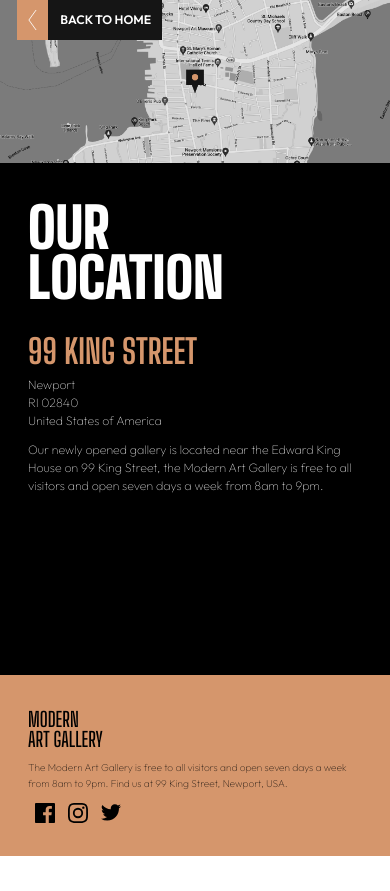
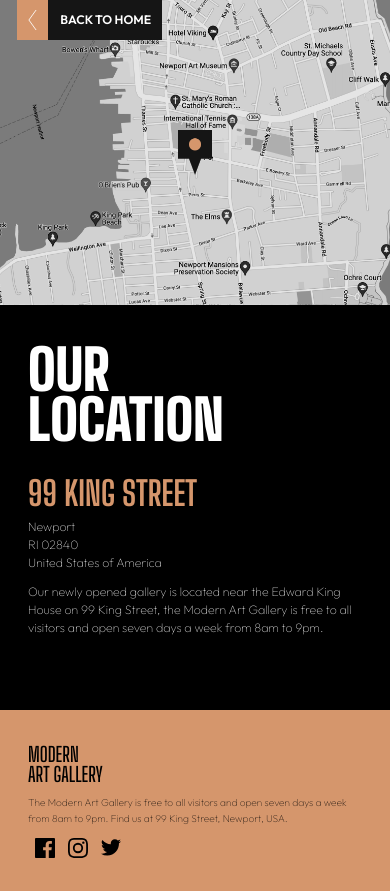
Before and after one commit to Yosef-Adel/art-gallery-website, a React (Create React App) app: page /location in a window 390 px wide. Before the commit the page ends 856 px from the top, so only its background shows below. Built offline with nearby package versions, Linux system fonts and the light colour scheme.

Commit message:
adding img mobile and tablet

```diff
--- a/src/components/Location.jsx
+++ b/src/components/Location.jsx
@@ -31,7 +31,7 @@ const Location = () => {
     return (
         <div className='locationSection'>
             <div className='row row__1'>
-                <img src={locationImg} alt='location' />
+                <img src={imgs} alt='location' />
                 <Link to="/" className='btn text text--M '>
                     <span className='arrow'>
                         <img src={arrow} alt='arrow' />
```
